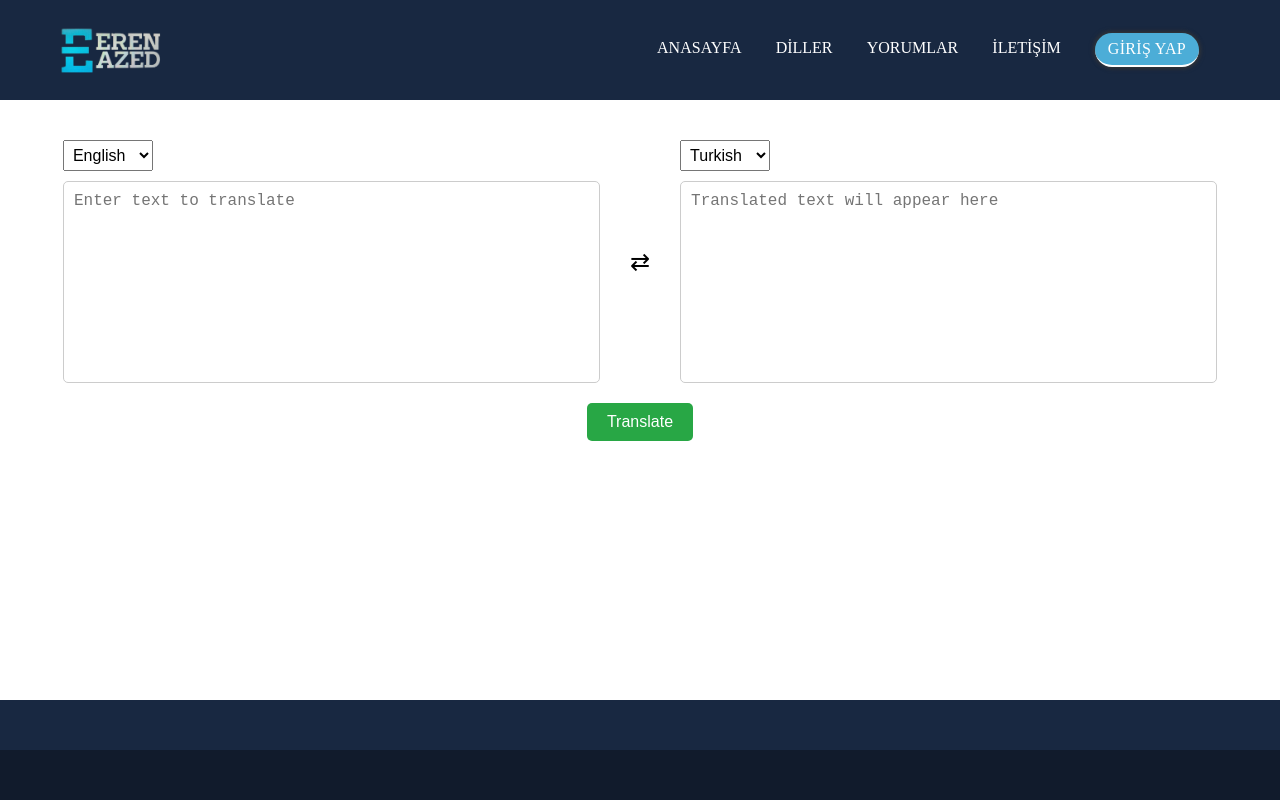
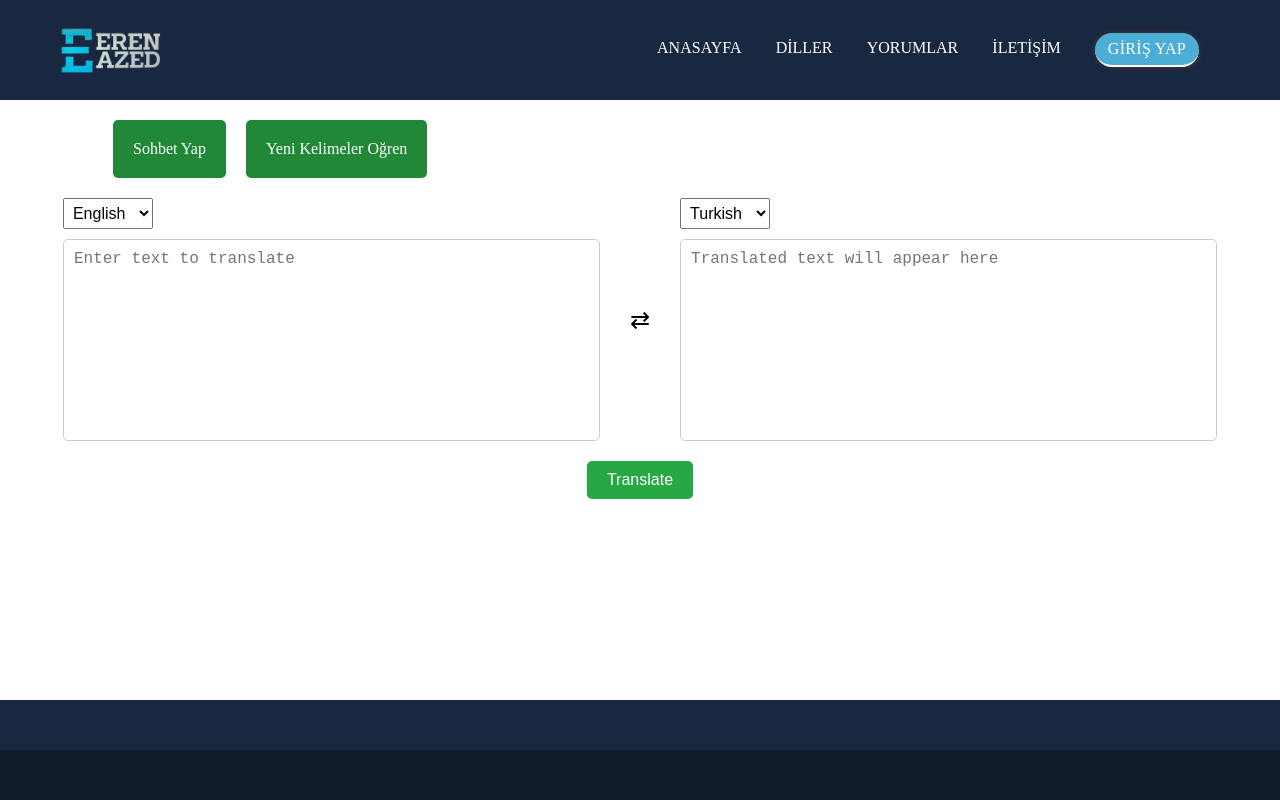
Before and after one commit to mohamedalimohamed1/translation-app, a React (Vite) app: page /translation-app/translate in a window 1280 px wide. Shown: the top 800 px of the page. Built offline with nearby package versions, Linux system fonts and the light colour scheme.

Commit message:
Fix asset paths and deploy

```diff
--- a/src/components/TranslationPage/TranslationPage.jsx
+++ b/src/components/TranslationPage/TranslationPage.jsx
@@ -39,6 +39,14 @@ const TranslationPage = () => {
 
   return (
     <div className="translation-page">
+      <div className='comingsoon'>
+        <div className='Sohbet'>
+          <p>Sohbet Yap</p>
+        </div>
+        <div className='Kelimeler'>
+          <p>Yeni Kelimeler Oğren</p>
+        </div>
+      </div>
       <div className="language-selection">
         <div className="language-area">
           <select
--- a/src/components/TranslationPage/translationPage.css
+++ b/src/components/TranslationPage/translationPage.css
@@ -9,7 +9,20 @@
   background-color: white;
   height: 70vh;
 }
-
+.comingsoon{
+  display: flex;
+  gap: 20px;
+  align-items: flex-start;
+  width: 85%;
+}
+.Kelimeler,
+ .Sohbet{
+  background-color: #218838;
+  padding: 20px;
+  border-radius: 5px;
+  color: white;
+  cursor: pointer;
+}
 .language-selection {
   display: flex;
   align-items: center;
--- a/src/components/landingPage/NavbarSec/navbar.css
+++ b/src/components/landingPage/NavbarSec/navbar.css
@@ -1,3 +1,4 @@
+/* src\components\landingPage\NavbarSec\navbar.css */
 .navbar{
     display: flex;
     align-items:  center;
```
